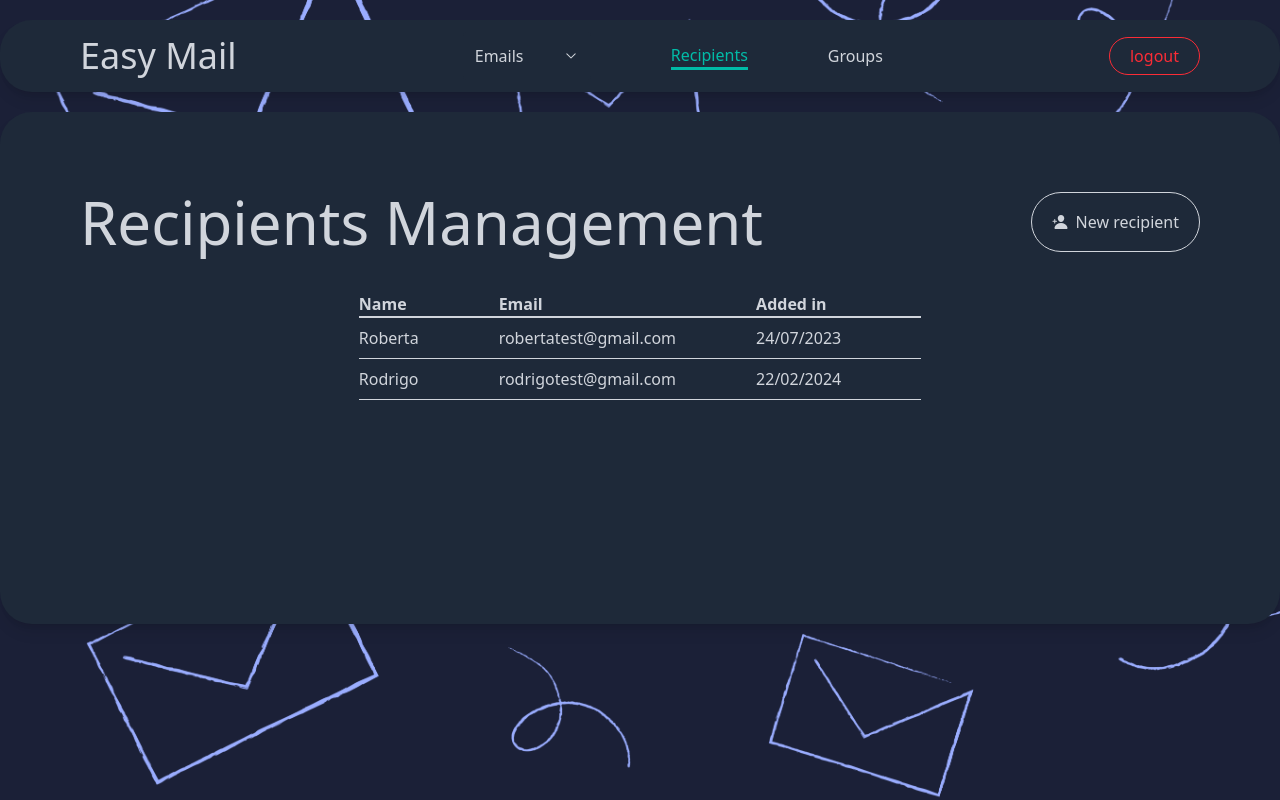
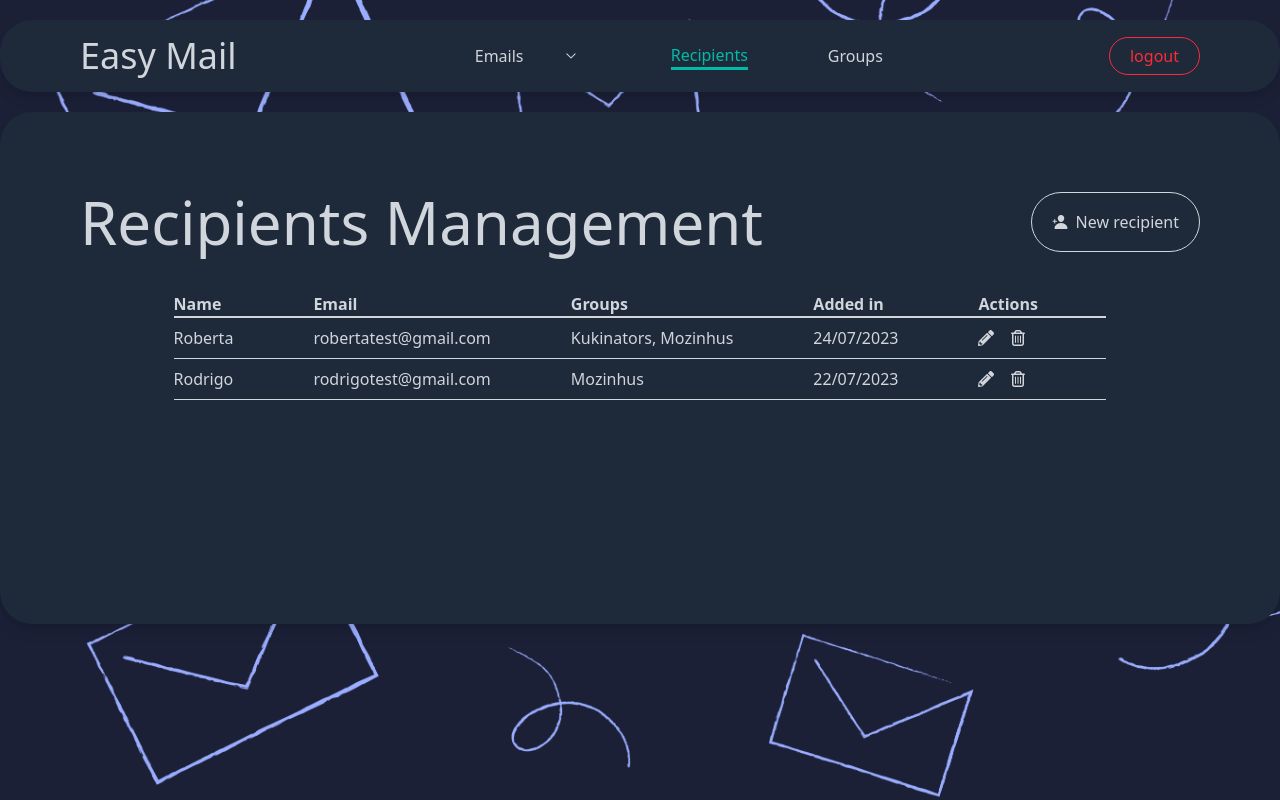
Before and after one commit to Robbobs/easy-mail-frontend, a React (Vite) app: page /recipients in a window 1280 px wide. Built offline with nearby package versions, Linux system fonts and the light colour scheme.

Commit message:
added redux store with rtk, also added recipientsApi query.

```diff
--- a/src/App.tsx
+++ b/src/App.tsx
@@ -16,27 +16,22 @@ function App() {
         {
           index: true,
           element: <HomePage />,
-          loader: undefined,
         },
         {
           path: "/signIn",
           element: <SignInPage />,
-          loader: undefined,
         },
         {
           path: "/signUp",
           element: <SignUpPage />,
-          loader: undefined,
         },
         {
           path: "/recipients",
           element: <RecipientsPage />,
-          loader: undefined,
         },
         {
           path: "/groups",
           element: <GroupsPage />,
-          loader: undefined,
         },
       ]
     },
--- a/src/components/Link.tsx
+++ b/src/components/Link.tsx
@@ -9,7 +9,7 @@ interface LinkProps {
     activeClassName?: string;
 }
 
-function Link({ to, children, className, activeClassName }: LinkProps) {
+export default function Link({ to, children, className, activeClassName }: LinkProps) {
   const navigate = useNavigate();
   const location = useLocation();
 
@@ -30,5 +30,3 @@ function Link({ to, children, className, activeClassName }: LinkProps) {
 
   return <a className={classes} href={to} onClick={handleClick}>{children}</a>
 }
-
-export default Link;
--- a/src/components/Table.tsx
+++ b/src/components/Table.tsx
@@ -7,13 +7,13 @@ export interface Config<T>{
     header?: () => React.ReactNode;
 }
 
-interface TableProps<T> {
+export interface TableProps<T> {
     data: T[];
     config: Config<T>[];
     keyFn: (item: T) => string | number;
 }
 
-function Table<T>({ data, config, keyFn }: TableProps<T>) {
+export default function Table<T>({ data, config, keyFn }: TableProps<T>) {
     const renderedHeaders = config.map((header) =>{
 
         if (header.header){
@@ -52,5 +52,3 @@ function Table<T>({ data, config, keyFn }: TableProps<T>) {
         </table>
     )
 }
-
-export default Table;
--- /dev/null
+++ b/src/custom-hooks/storeHooks.ts
@@ -0,0 +1,5 @@
+import { useDispatch, useSelector } from "react-redux";
+import type { RootState, AppDispatch } from "../store";
+
+export const useAppDispatch = useDispatch.withTypes<AppDispatch>();
+export const useAppSelector = useSelector.withTypes<RootState>();
--- a/src/pages/RecipientsPage.tsx
+++ b/src/pages/RecipientsPage.tsx
@@ -1,15 +1,12 @@
 import { useState } from "react";
+import Table from "../components/Table";
 import Modal from "../components/Modal";
 import Button from "../components/Button";
+import { FaPencilAlt } from "react-icons/fa";
 import { IoPersonAdd } from "react-icons/io5";
-import Table, { Config } from "../components/Table";
-
-//TODO: Move recipient interface to a more apropriate place.
-interface Recipient {
-    name: string,
-    email: string,
-    createdAt: string
-}
+import { FaRegTrashCan } from "react-icons/fa6";
+import type { Config } from "../components/Table";
+import type { Recipient } from "../types/Recipients";
 
 export default function RecipientsPage(){
     const [isOpen, setIsOpen] = useState<boolean>(false);
@@ -30,8 +27,25 @@ export default function RecipientsPage(){
             render: (recipient: Recipient) => recipient.email
         },
         {
+            label: 'Groups',
+            render: (recipient: Recipient) => recipient.groups
+        },
+        {
             label: 'Added in',
             render: (recpient: Recipient) => recpient.createdAt
+        },
+        {
+            label: 'Actions',
+            render: () => (
+                <div className="flex space-x-4">
+                    <button className="cursor-pointer">
+                        <FaPencilAlt />
+                    </button>
+                    <button className="cursor-pointer">
+                        <FaRegTrashCan />
+                    </button>
+                </div>
+            )
         }
     ];
 
@@ -40,12 +54,14 @@ export default function RecipientsPage(){
         {
             name: 'Roberta',
             email: 'robertatest@gmail.com',
+            groups: 'Kukinators, Mozinhus',
             createdAt: '24/07/2023'
         },
         {
             name: 'Rodrigo',
             email: 'rodrigotest@gmail.com',
-            createdAt: '22/02/2024'
+            groups: 'Mozinhus',
+            createdAt: '22/07/2023'
         }
     ];
 
--- /dev/null
+++ b/src/store/api/recipientsApi.ts
@@ -0,0 +1,14 @@
+import { createApi, fetchBaseQuery } from "@reduxjs/toolkit/query/react";
+import type { Recipient } from "../../types/Recipients";
+
+export const recipientsApi = createApi({
+    reducerPath: 'recipients',
+    baseQuery: fetchBaseQuery({ baseUrl: 'https://localhost:3000' }),
+    endpoints: (builder) => ({
+        getRecipients: builder.query<Recipient, number>({
+            query: (userId) => `/recipients?userId=${userId}`
+        })
+    })
+})
+
+export const { useGetRecipientsQuery } = recipientsApi;
--- /dev/null
+++ b/src/store/index.ts
@@ -0,0 +1,13 @@
+import { configureStore } from "@reduxjs/toolkit";
+import { recipientsApi } from "./api/recipientsApi";
+
+export const store = configureStore({
+    reducer:{
+        [recipientsApi.reducerPath]: recipientsApi.reducer,
+    },
+    middleware: (getDefaultMiddleware) =>
+        getDefaultMiddleware().concat(recipientsApi.middleware),
+});
+
+export type RootState = ReturnType<typeof store.getState>;
+export type AppDispatch = typeof store.dispatch;
--- /dev/null
+++ b/src/types/Recipients.ts
@@ -0,0 +1,6 @@
+export interface Recipient {
+    name: string,
+    email: string,
+    groups: string,
+    createdAt: string,
+}
```
